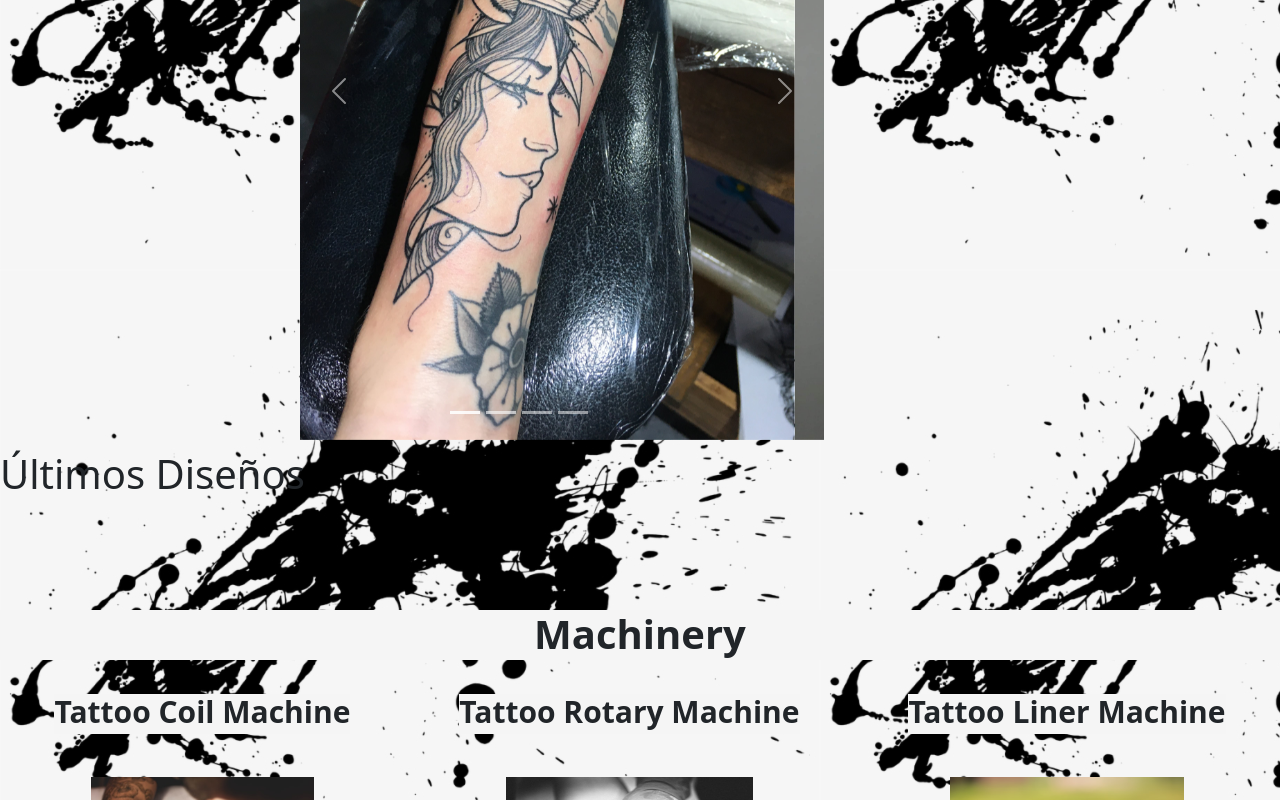
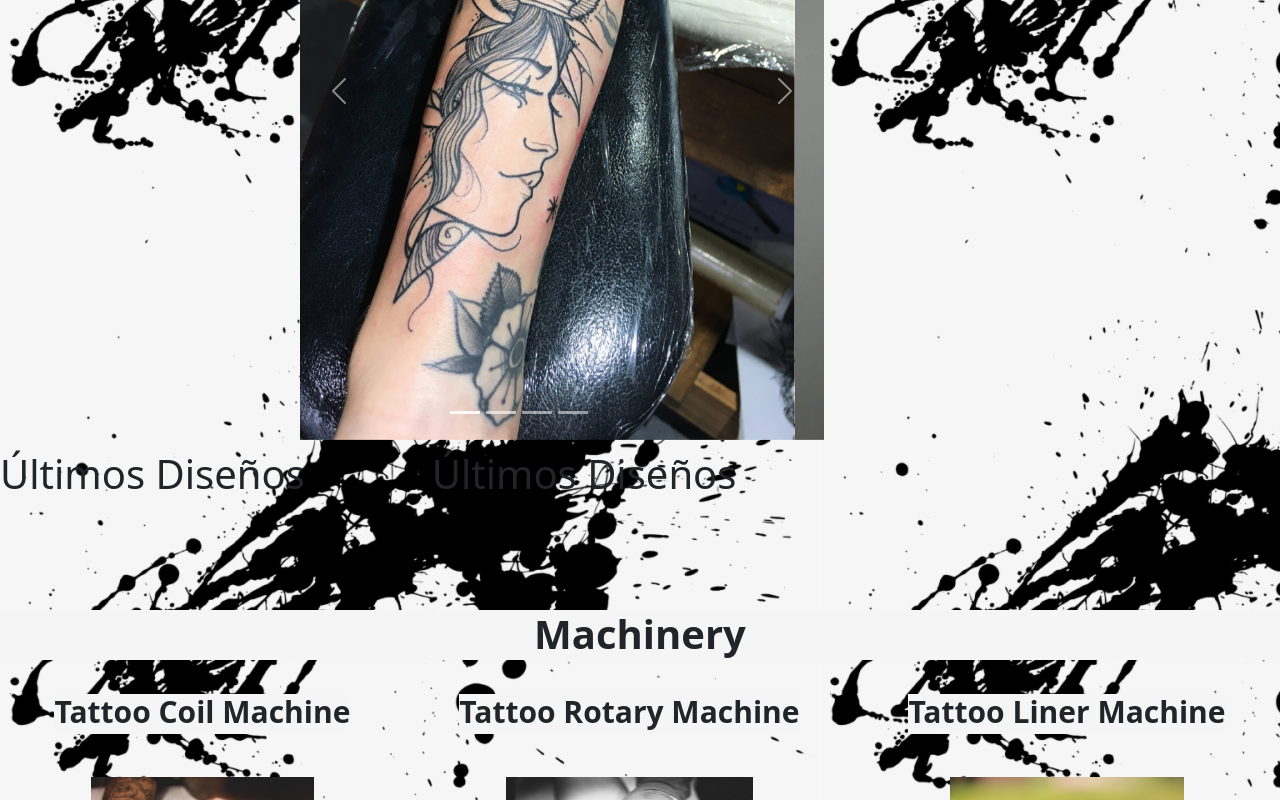
Before and after one commit to albertogsotelo9/Entrega_GitHub, a plain HTML site: page index.html in a window 1280 px wide. Shown: the part 369-1169 px from the top of the page. Drawn offline with nearby package versions, Linux system fonts and the light colour scheme.

Commit message:
Update index.html

```diff
--- a/index.html
+++ b/index.html
@@ -277,6 +277,11 @@
     <section>
          <h1>Últimos Diseños</h1>
     </section>
+     <section>
+
+          <h1> Últimos Diseños </h1>
+
+     </section>
 
 
 
```
